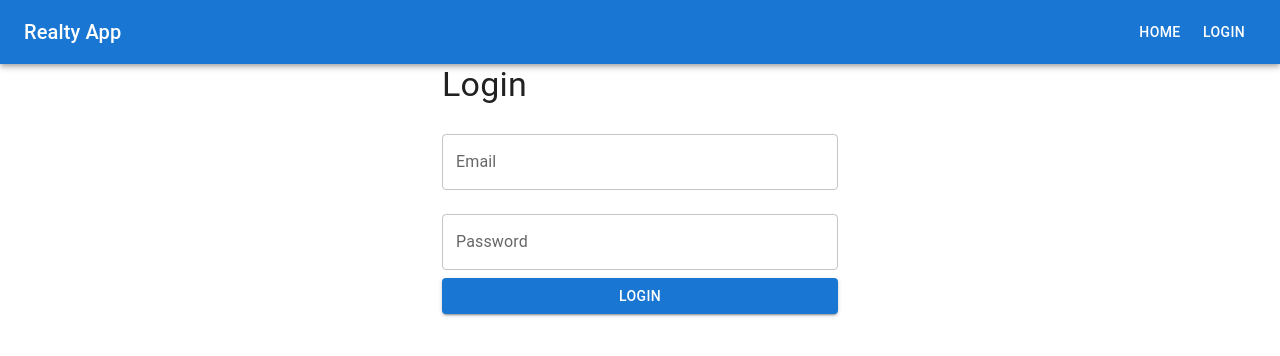
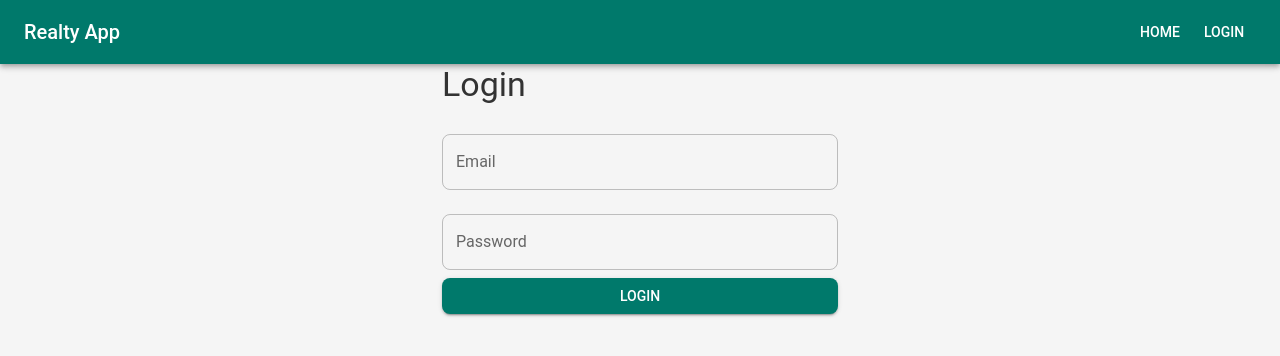
Before and after one commit to dnstock/realty-frontend, a React (Create React App) app: page /login in a window 1280 px wide. Shown: the top 356 px of the page. Built offline with nearby package versions, Linux system fonts and the light colour scheme.

Commit message:
Add app theme

```diff
--- a/src/App.js
+++ b/src/App.js
@@ -1,7 +1,8 @@
 import React from 'react';
 import { BrowserRouter as Router, Route, Routes } from 'react-router-dom';
-import { createTheme, ThemeProvider } from '@mui/material/styles';
+import { ThemeProvider } from '@mui/material/styles';
 import { CssBaseline } from '@mui/material';
+import theme from './theme';
 import Layout from './components/Layout';
 import Home from './pages/Home';
 import Login from './pages/Login';
@@ -10,17 +11,6 @@ import ProtectedRoute from './components/ProtectedRoute';
 // import Logout from './pages/Logout';
 // import './App.css';
 
-
-const theme = createTheme({
-  palette: {
-    primary: {
-      main: '#1976d2',
-    },
-    secondary: {
-      main: '#dc004e',
-    },
-  },
-});
 
 function App() {
   return (
--- /dev/null
+++ b/src/theme.js
@@ -0,0 +1,65 @@
+import { createTheme } from '@mui/material/styles';
+
+const theme = createTheme({
+  palette: {
+    primary: {
+      main: '#00796b', // Teal
+      light: '#48a999',
+      dark: '#004d40',
+      contrastText: '#ffffff',
+    },
+    secondary: {
+    main: '#0288d1', // Blue
+    light: '#5eb8ff',
+    dark: '#005b9f',
+    contrastText: '#ffffff',
+    },
+    error: {
+      main: '#d32f2f',
+    },
+    warning: {
+      main: '#ffa000',
+    },
+    info: {
+      main: '#1976d2',
+    },
+    success: {
+      main: '#388e3c',
+    },
+    background: {
+      default: '#f5f5f5',
+      paper: '#ffffff',
+    },
+    text: {
+      primary: '#333333',
+      secondary: '#666666',
+    },
+  },
+  typography: {
+    fontFamily: 'Roboto, Arial, sans-serif',
+    h1: {
+      fontSize: '2.5rem',
+      fontWeight: 500,
+    },
+    h2: {
+      fontSize: '2rem',
+      fontWeight: 500,
+    },
+    h3: {
+      fontSize: '1.75rem',
+      fontWeight: 500,
+    },
+    body1: {
+      fontSize: '1rem',
+    },
+    body2: {
+      fontSize: '0.875rem',
+    },
+  },
+  spacing: 8, // Default spacing unit
+  shape: {
+    borderRadius: 8, // Default border radius
+  },
+});
+
+export default theme;
```
